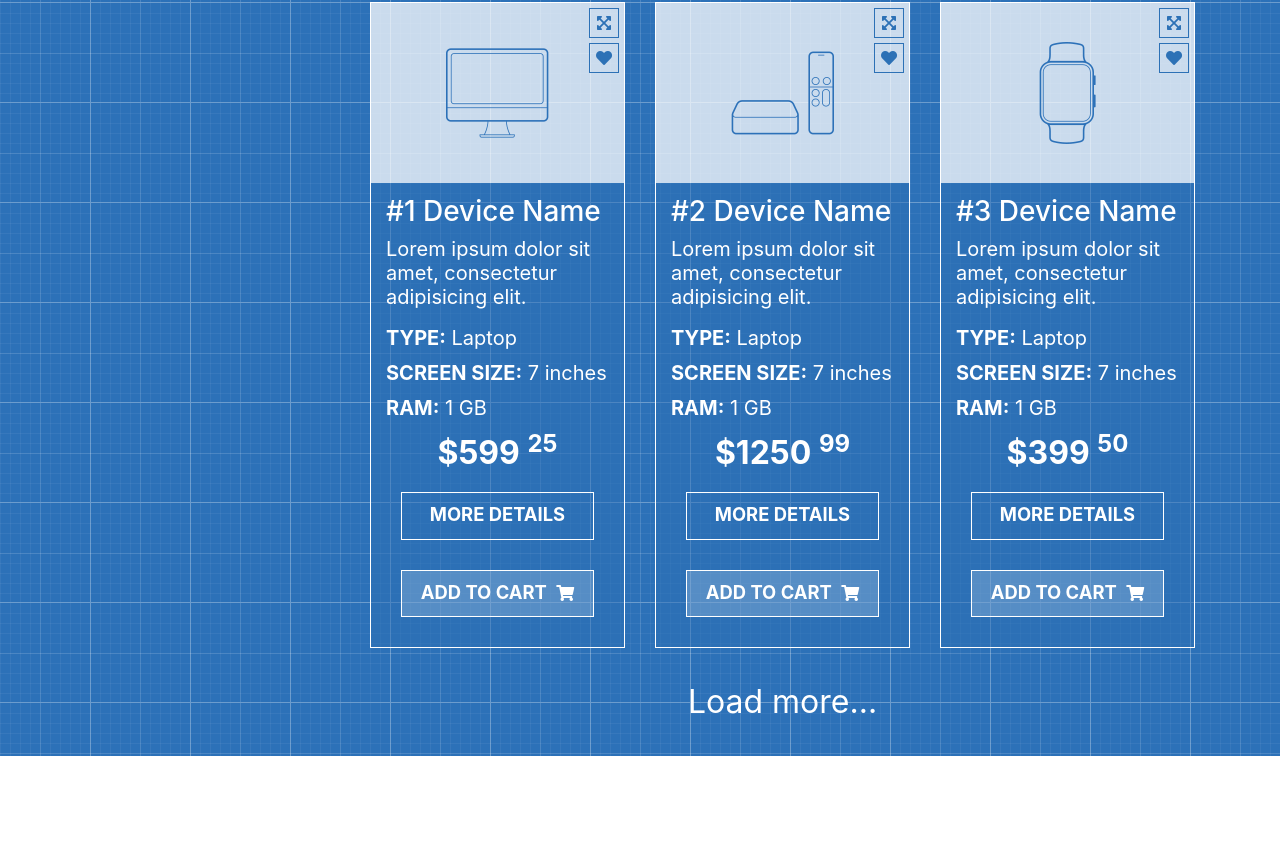
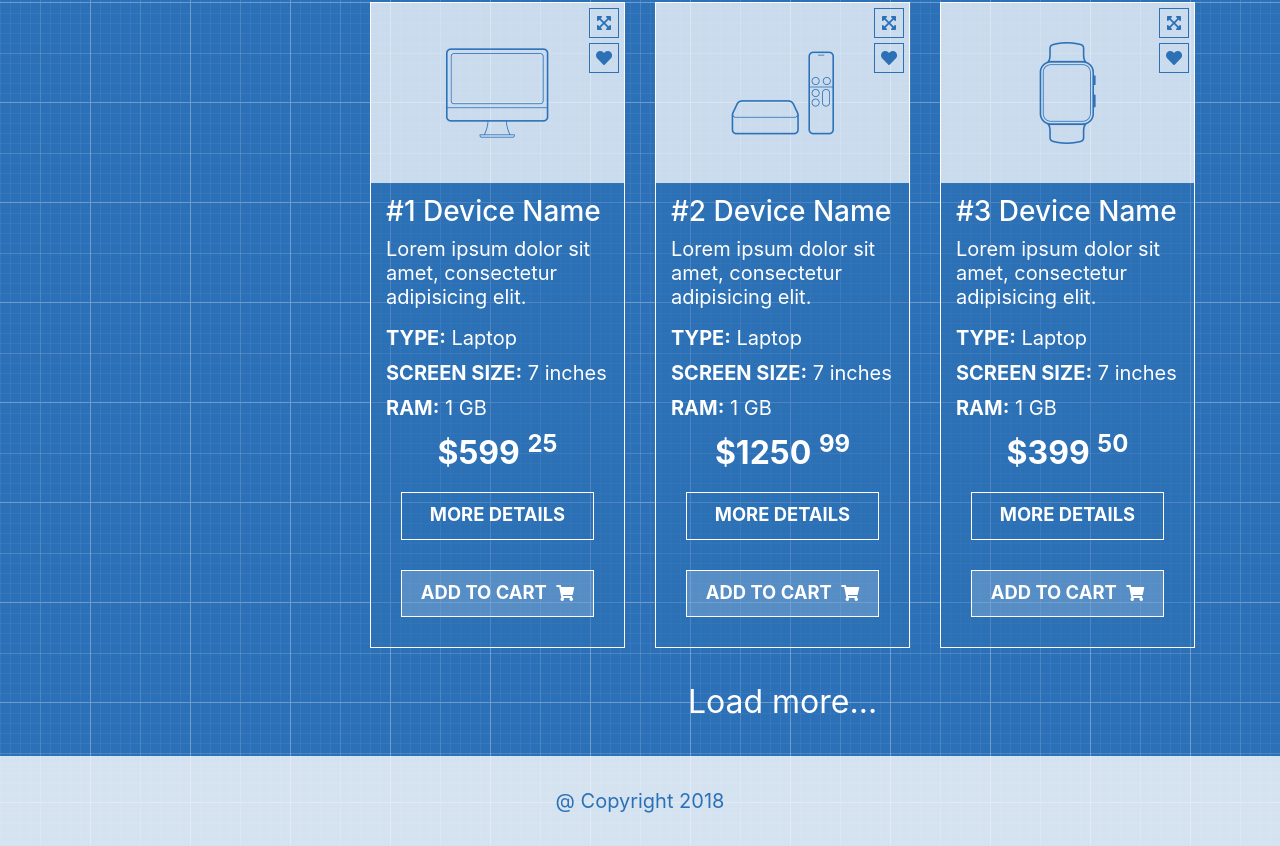
Before and after one commit to alexaandrievskaya/front-end-shop-template, a website: page index.html in a window 1280 px wide. Shown: the part 1998-2844 px from the top of the page. Before the commit the page ends 2754 px from the top, so only its background shows below. Drawn offline with Linux system fonts and the light colour scheme.

Commit message:
UPD: added markup footer section.

```diff
--- a/index.html
+++ b/index.html
@@ -563,6 +563,16 @@
     </div>
   </div>
 
+  <footer class="page-footer">
+    <div class="container">
+      <div class="row">
+        <div class="col-sm-12 page-footer__copyright">
+          <span>@ Copyright 2018</span>
+        </div>
+      </div>
+    </div>
+  </footer>
+
 
   <script src="libs/jquery/dist/jquery.min.js"></script>
   <script src="libs/popper.js/dist/umd/popper.min.js"></script>
```
